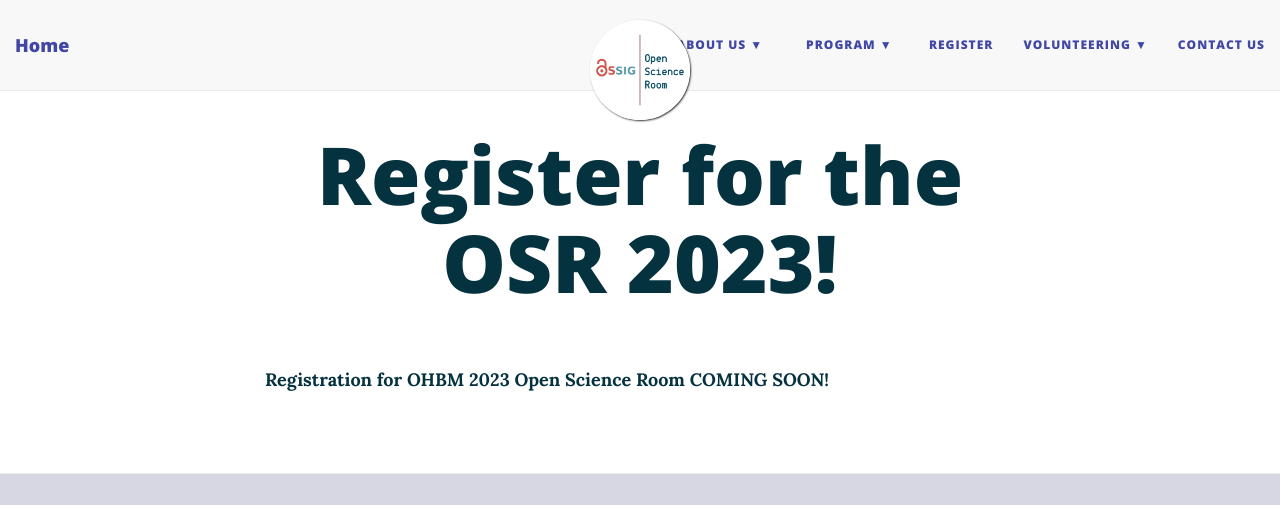
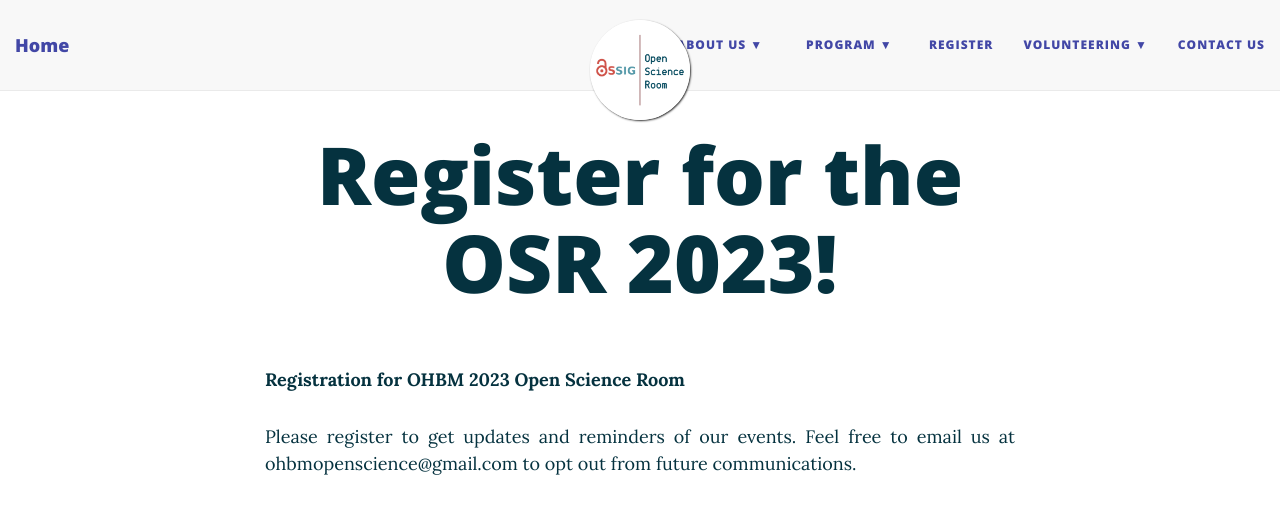
Before and after one commit to ohbm/osr2023, a Jekyll site: the page built from register.md, in a window 1280 px wide and 1332 px high. Shown: the top 505 px of the window. Built offline with Jekyll 4.4.1, drawn with Linux system fonts in a browser that asks for light colours; nearby versions of some CDN libraries; grey boxes are pictures that could not be loaded.

Commit message:
registration open!

```diff
--- a/register.md
+++ b/register.md
@@ -4,10 +4,10 @@
 ---
 
 
-**Registration for OHBM 2023 Open Science Room COMING SOON!**
+**Registration for OHBM 2023 Open Science Room**
 
-<!-- <p align="justify">
-If you are registerted you will find the passwords you need to join our live events at the Open Science SIG space. Please check out the OHBM schedule for OSR related events, search for "OSR". All showed events will take you to the right place and contain the log in information you need.
+<p align="justify">
+Please register to get updates and reminders of our events. Feel free to email us at ohbmopenscience@gmail.com to opt out from future communications.
 </p>
 
-<iframe width="640px" height= "480px" src= "https://forms.office.com/r/SKHg0yBJAW" frameborder= "0" marginwidth= "0" marginheight= "0" style= "border: none; max-width:100%; max-height:100vh" allowfullscreen webkitallowfullscreen mozallowfullscreen msallowfullscreen> </iframe> -->
+<iframe width="640px" height= "480px" src= "https://forms.office.com/Pages/ResponsePage.aspx?id=DQSIkWdsW0yxEjajBLZtrQAAAAAAAAAAAAMAAC9pqdJURFk3UkNRVTM3SDYzQ1dDTUxRNkFETjVGSy4u" frameborder= "0" marginwidth= "0" marginheight= "0" style= "border: none; max-width:100%; max-height:100vh" allowfullscreen webkitallowfullscreen mozallowfullscreen msallowfullscreen> </iframe>
```
